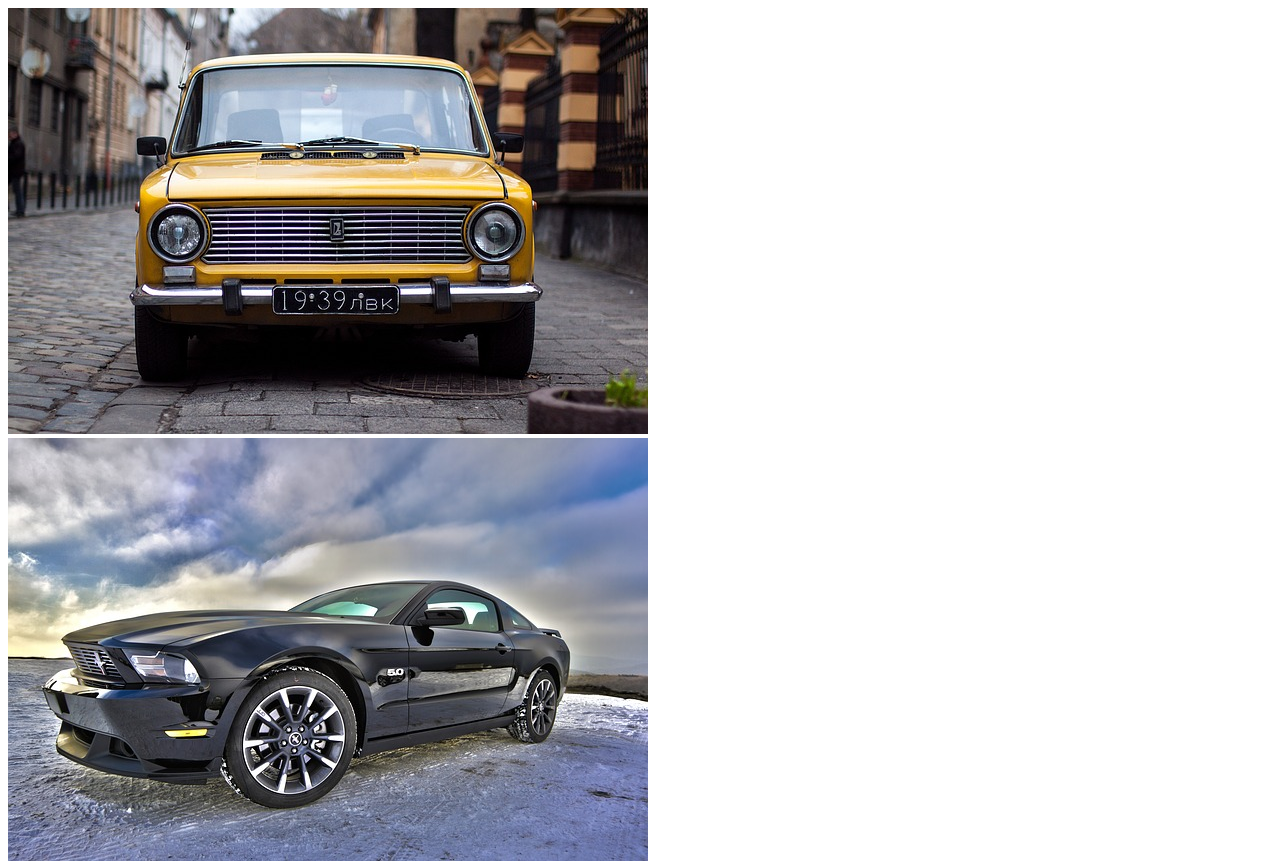
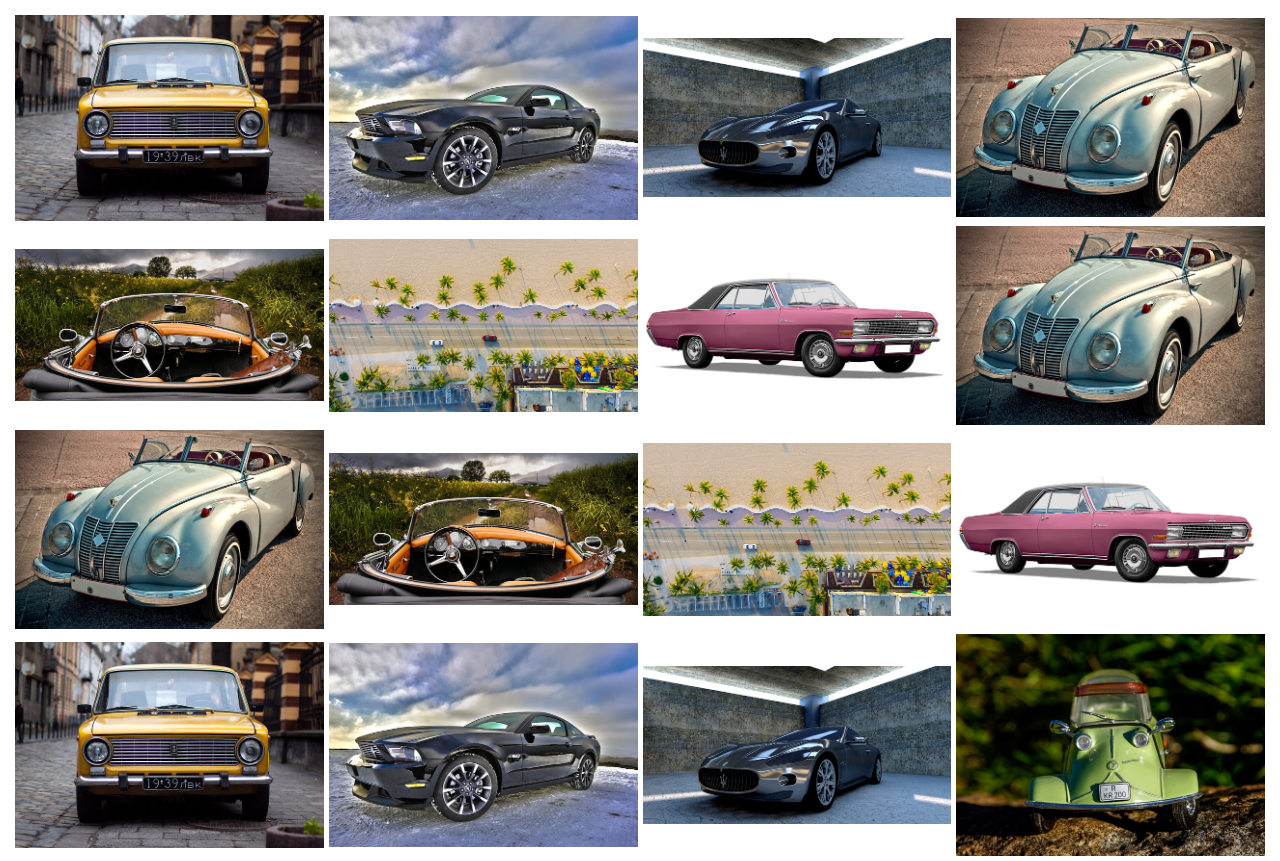
Before and after one commit to reincoon/Udemy-Complete-WebDev-Course-2022, a plain HTML site: page Complete WebDev Course 2022/Grid/Grid/9. Picture gallery - Start here/index.html in a window 1280 px wide. Shown: the top 861 px of the page. Drawn offline with Linux system fonts and the light colour scheme.

Commit message:
Update styling.css

```diff
--- a/Complete WebDev Course 2022/Grid/Grid/9. Picture gallery - Start here/styling.css
+++ b/Complete WebDev Course 2022/Grid/Grid/9. Picture gallery - Start here/styling.css
@@ -2,3 +2,15 @@
 * {
     box-sizing: border-box;
 }
+
+.container > img{
+    max-width: 100%;
+}
+
+.container{
+    padding: 7px;
+    display: grid;
+    grid-template-columns: repeat(auto-fill, minmax(300px, 1fr));
+    grid-gap: 5px;
+    align-items: center;
+}
```
